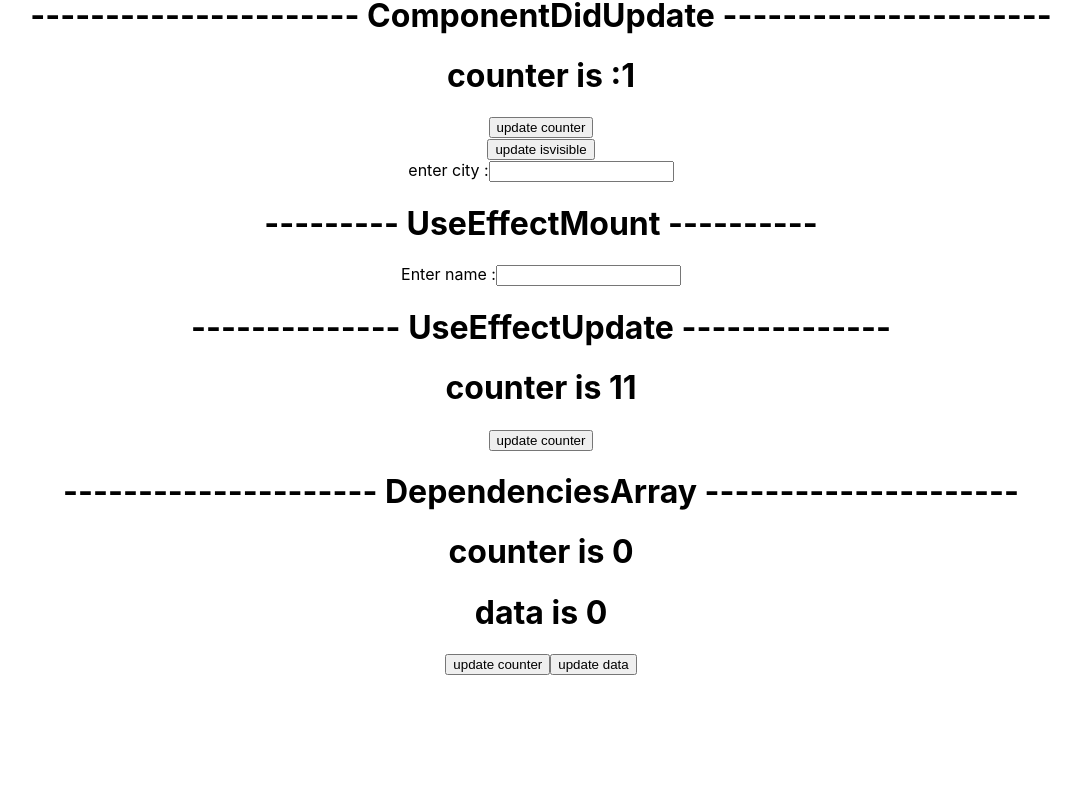
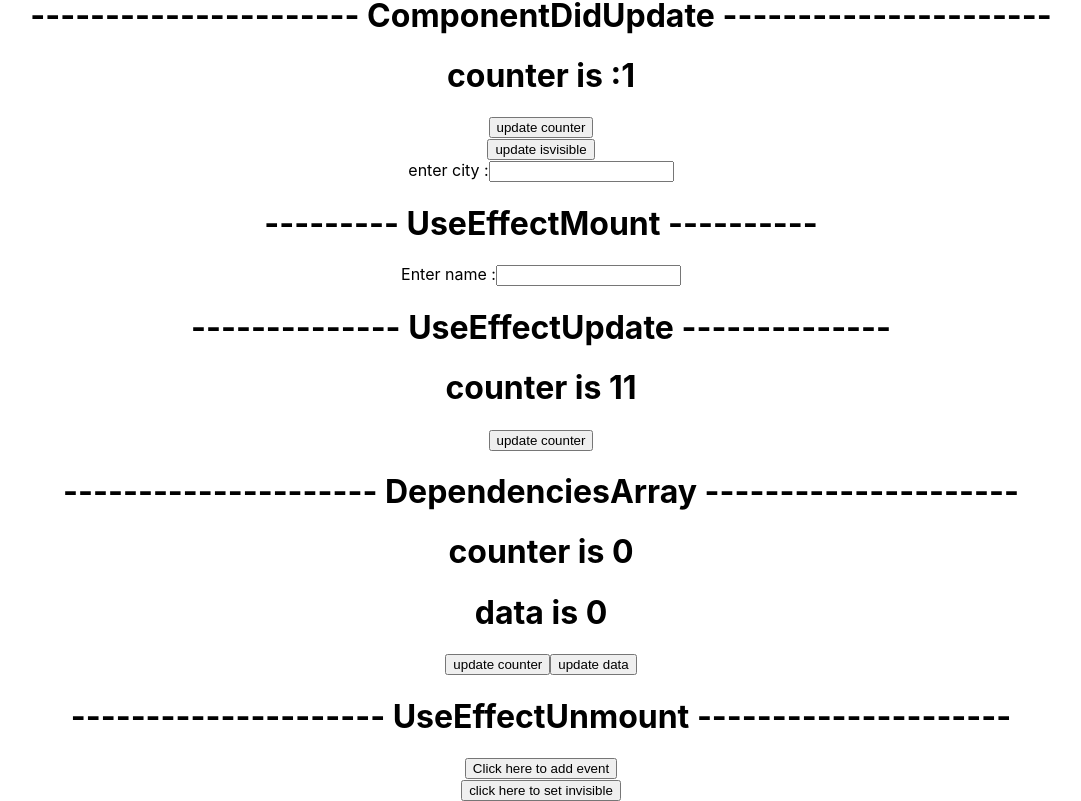
Before and after one commit to Avishkar05/myreactapp_code_practice, a React (Create React App) app: page / in a window 1280 px wide. Shown: the part 2043-2844 px from the top of the page, without its empty margins (99-1180 px from the left). Before the commit the page ends 2718 px from the top, so only its background shows below. Built offline with nearby package versions, Linux system fonts and the light colour scheme.

Commit message:
created UseEffectUnmount

```diff
--- a/src/App.js
+++ b/src/App.js
@@ -17,6 +17,7 @@ import ComponentWillUnmount from './ComponentWillUnmount';
 import UseEffectMount from './UseEffectMount.jsx';
 import UseEffectUpdate from './UseEffectUpdate.jsx';
 import DependenciesArray from './DependenciesArray.jsx';
+import UseEffectUnmount from './UseEffectUnmount.jsx';
 
 function App() {
 
@@ -47,6 +48,8 @@ function App() {
       <UseEffectMount></UseEffectMount>
       <UseEffectUpdate></UseEffectUpdate>
       <DependenciesArray></DependenciesArray>
+      {isvisible?<UseEffectUnmount></UseEffectUnmount>:null}
+      <button onClick={()=>{setisvisible(false)}}>click here to set invisible</button>
     </div>
   );
 }
--- /dev/null
+++ b/src/UseEffectUnmount.jsx
@@ -0,0 +1,25 @@
+import React, { useEffect } from 'react'
+
+export default function UseEffectUnmount() {
+
+    useEffect(()=>{
+        document.addEventListener("click",handleclick)
+
+        return()=>{
+            document.removeEventListener("click",handleclick);
+            console.log("Event removed sucessfully!!")
+        }
+    })
+
+    let handleclick=()=>{
+        let now = new Date();
+        alert("current date and time is "+now)
+    }
+
+  return (
+    <div>
+        <h1>--------------------- UseEffectUnmount ---------------------</h1>
+        <button>Click here to add event</button>
+    </div>
+  )
+}
```
